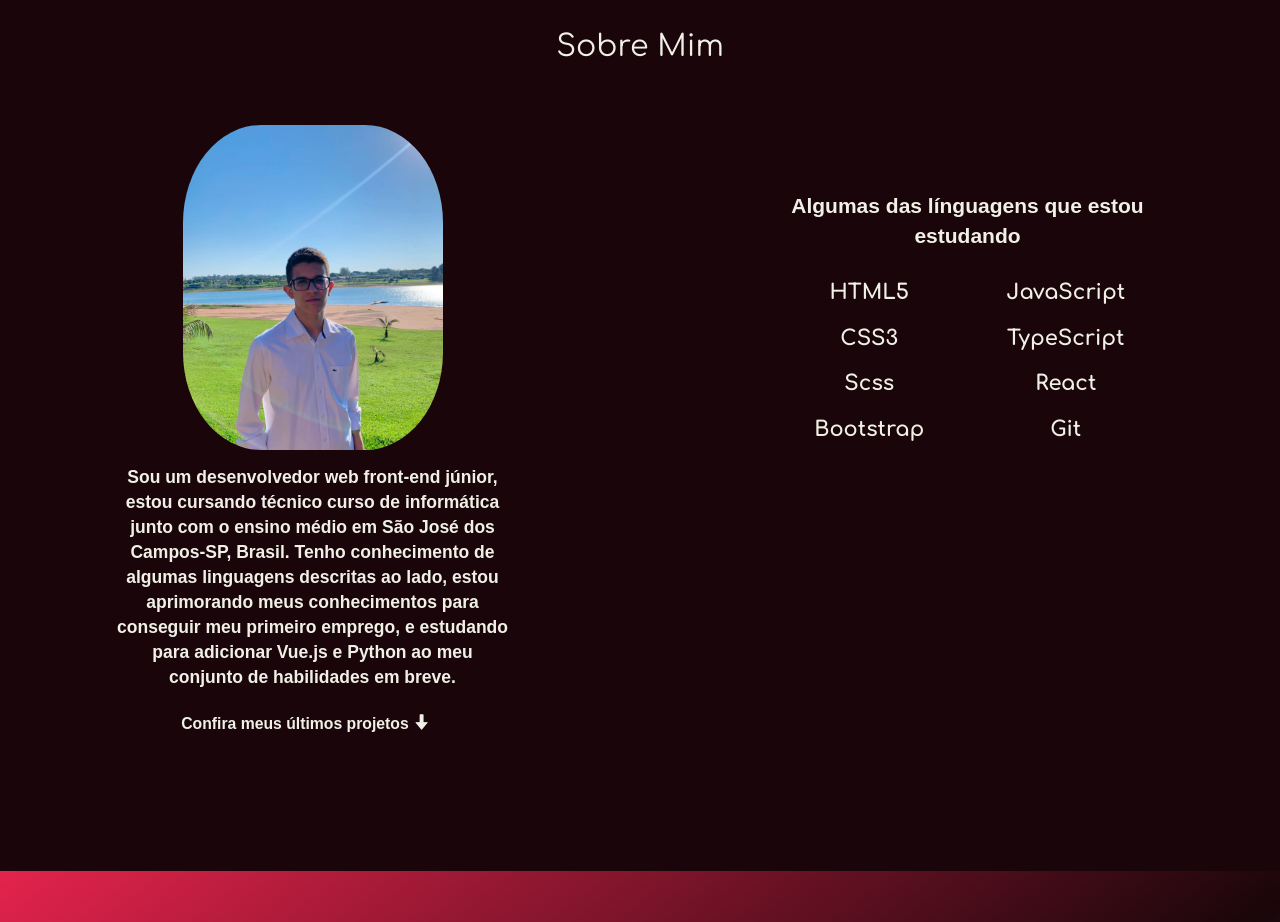
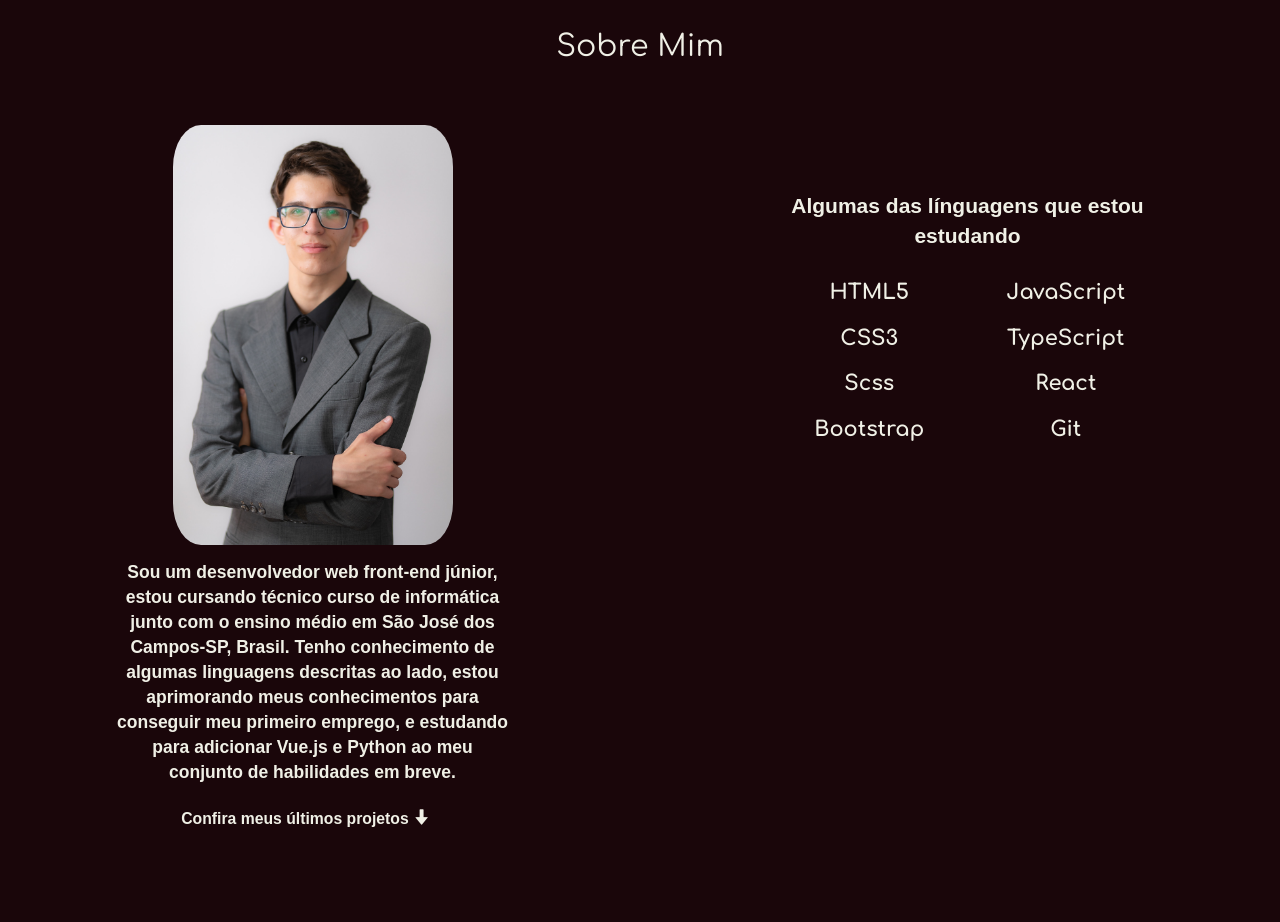
Before and after one commit to MatheusSchiavao/Portfolio_Matheus, a plain HTML site: page html-br/index_pt-br.html in a window 1280 px wide. Shown: the part 920-1842 px from the top of the page. Drawn offline with nearby package versions, Linux system fonts and the light colour scheme; animation ran at ten frames a second; a web font is replaced by a local one.

Commit message:
:construction: alteração da imagem

```diff
--- a/html-br/index_pt-br.html
+++ b/html-br/index_pt-br.html
@@ -94,8 +94,8 @@
             <img
               class="text-center profile-img"
               data-aos="fade-right"
-              src="../img/profile/matheus_profile.jpg"
-              style="border-radius: 30%; width: 260px"
+              src="../img/profile/matheus_profile.jpeg"
+              style="border-radius: 10%; width: 280px"
               alt="Foto Matheus Schiavão"
             />
             <p class="text-center" data-aos="fade-right">
```
Also changed, not shown: index.html (+2 -2 lines), img/profile/Foto_Site_Matheus_1.png (deleted), img/profile/Foto_Site_Matheus_2.png (deleted), img/profile/matheus_profile.jpeg (added), img/profile/matheus_profile.jpg (deleted).
